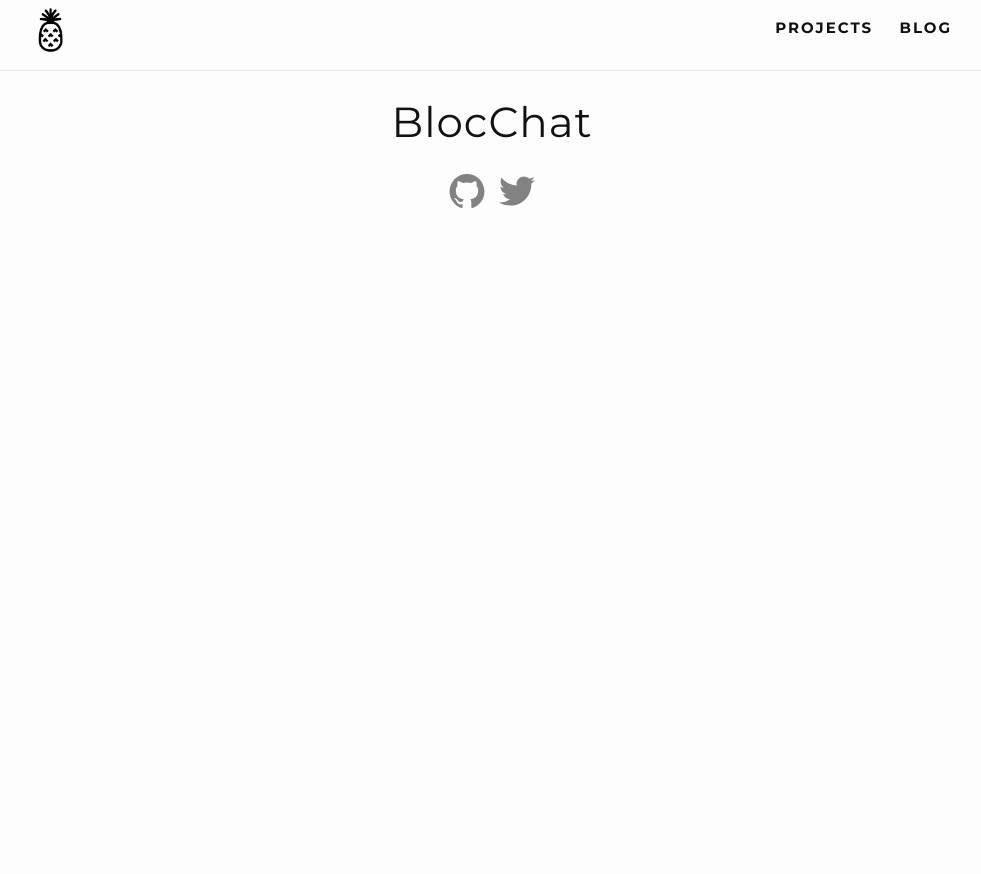
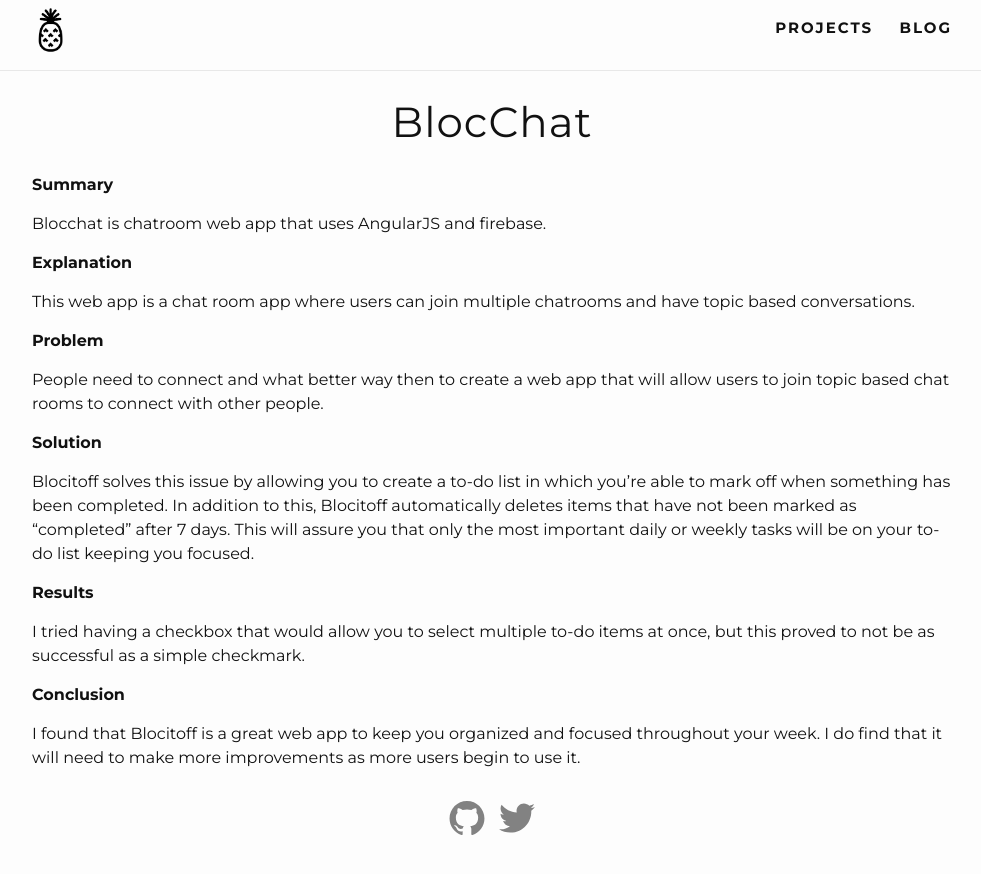
Before and after one commit to javierforero/javierforero.github.io, a Jekyll site: the page built from _projects/blocchat.md, in a window 1280 px wide. Shown: the top 874 px of the page, without its empty margins (148-1129 px from the left). Built offline with Jekyll 4.4.1, drawn with Linux system fonts in a browser that asks for light colours.

Commit message:
added blocchat text

```diff
--- a/_projects/blocchat.md
+++ b/_projects/blocchat.md
@@ -3,3 +3,29 @@
 title: BlocChat
 short-description: "Blocchat is chatroom web app that uses AngularJS and firebase."
 ---
+**Summary**
+
+Blocchat is chatroom web app that uses AngularJS and firebase.
+
+
+**Explanation**
+
+This web app is a chat room app where users can join multiple chatrooms
+and have topic based conversations.
+
+**Problem**
+
+People need to connect and what better way then to create a web app
+that will allow users to join topic based chat rooms to connect with other people.
+
+**Solution**
+
+Blocitoff solves this issue by allowing you to create a to-do list in which you’re able to mark off when something has been completed. In addition to this, Blocitoff automatically deletes items that have not been marked as “completed” after 7 days. This will assure you that only the most important daily or weekly tasks will be on your to-do list keeping you focused.
+
+**Results**
+
+I tried having a checkbox that would allow you to select multiple to-do items at once, but this proved to not be as successful as a simple checkmark.
+
+**Conclusion**
+
+I found that Blocitoff is a great web app to keep you organized and focused throughout your week. I do find that it will need to make more improvements as more users begin to use it.
--- a/_sass/_base.scss
+++ b/_sass/_base.scss
@@ -97,7 +97,7 @@
 }
 
 a:hover {
-  color: #2ACDC1;
+  color: #2D46B9;
 }
 
 /**
--- a/css/main.scss
+++ b/css/main.scss
@@ -8,7 +8,7 @@
 // Our variables
 $base-font-family: 'Montserrat', sans-serif;
 $base-font-size:   16px;
-$base-font-weight: 400;
+$base-font-weight: 300;
 $small-font-size:  $base-font-size * 0.875;
 $base-line-height: 1.5;
 
```
